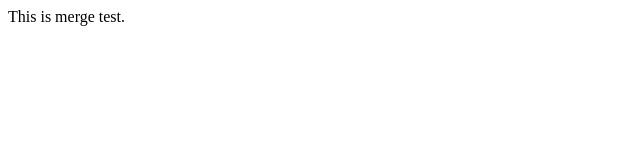
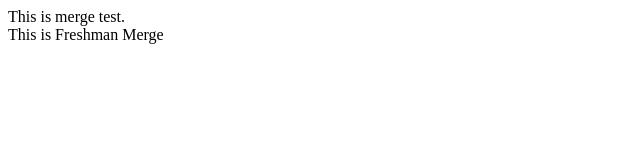
Before and after one commit to BeomV/MergeTest, a plain HTML site: page index.html in a window 1280 px wide. Shown: the whole page, without its empty margins (0-640 px from the left). Drawn offline with Linux system fonts and the light colour scheme.

Commit message:
first Commit

```diff
--- a/index.html
+++ b/index.html
@@ -10,7 +10,11 @@
         This is merge test.
 
     </nav>
-    <main></main>
+    <main>
+
+        This is Freshman Merge
+
+    </main>
     <footer></footer>
 
 </body>
```
